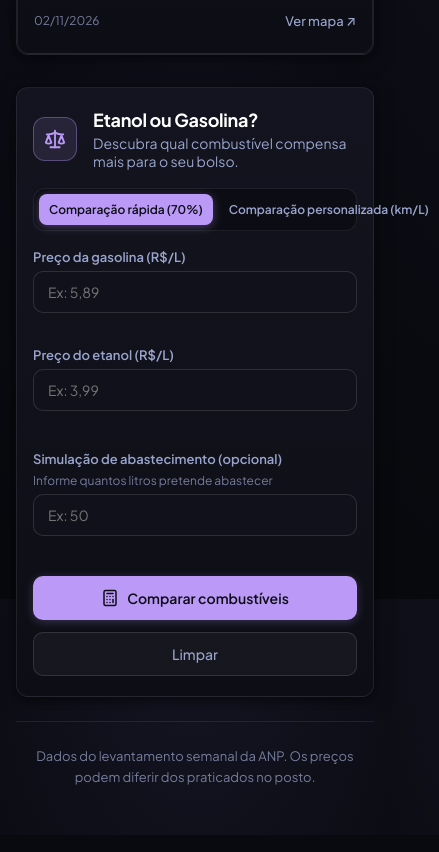
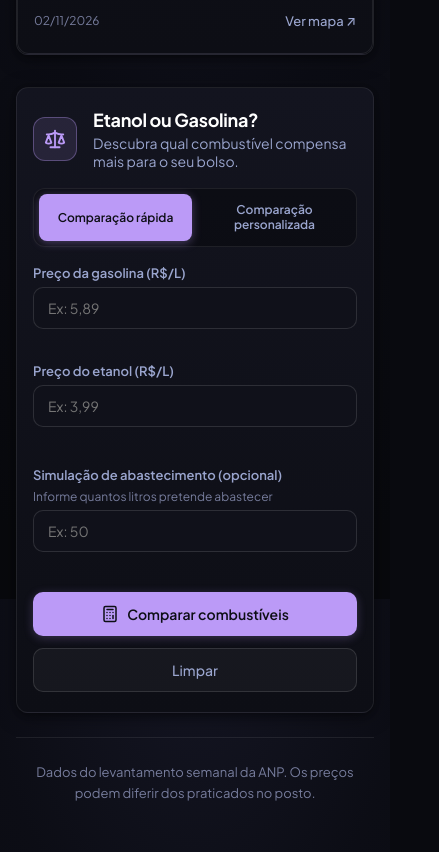
Before and after one commit to gabriel-mkv/fuelscope, a website with bundled scripts: page web/public/index.html in a window 390 px wide. Shown: the part 1933-2785 px from the top of the page, 439 px wide, since content can reach past the window. Built offline with nearby package versions, Linux system fonts and the light colour scheme.

Commit message:
fix(web): prevent text overflow on custom comparison tab in mobile

```diff
--- a/web/public/styles.css
+++ b/web/public/styles.css
@@ -1222,8 +1222,13 @@ body {
   .calc-tab {
     flex: 1 1 50%;
     text-align: center;
-    padding: 8px 10px;
+    padding: 8px 8px;
     font-size: 12px;
+    white-space: normal;
+    line-height: 1.3;
+    min-width: 0;
+    overflow-wrap: break-word;
+    word-break: normal;
   }
 
   .calc-grid {
--- a/web/src/features/calculator/view.ts
+++ b/web/src/features/calculator/view.ts
@@ -50,7 +50,7 @@ export function renderCalculator(container: HTMLElement): void {
   // Tabs
   const tabQuick = el("button", {
     className: "calc-tab is-active",
-    text: "Comparação rápida (70%)",
+    text: "Comparação rápida",
     attrs: {
       type: "button",
       role: "tab",
@@ -62,7 +62,7 @@ export function renderCalculator(container: HTMLElement): void {
 
   const tabCustom = el("button", {
     className: "calc-tab",
-    text: "Comparação personalizada (km/L)",
+    text: "Comparação personalizada",
     attrs: {
       type: "button",
       role: "tab",
```
